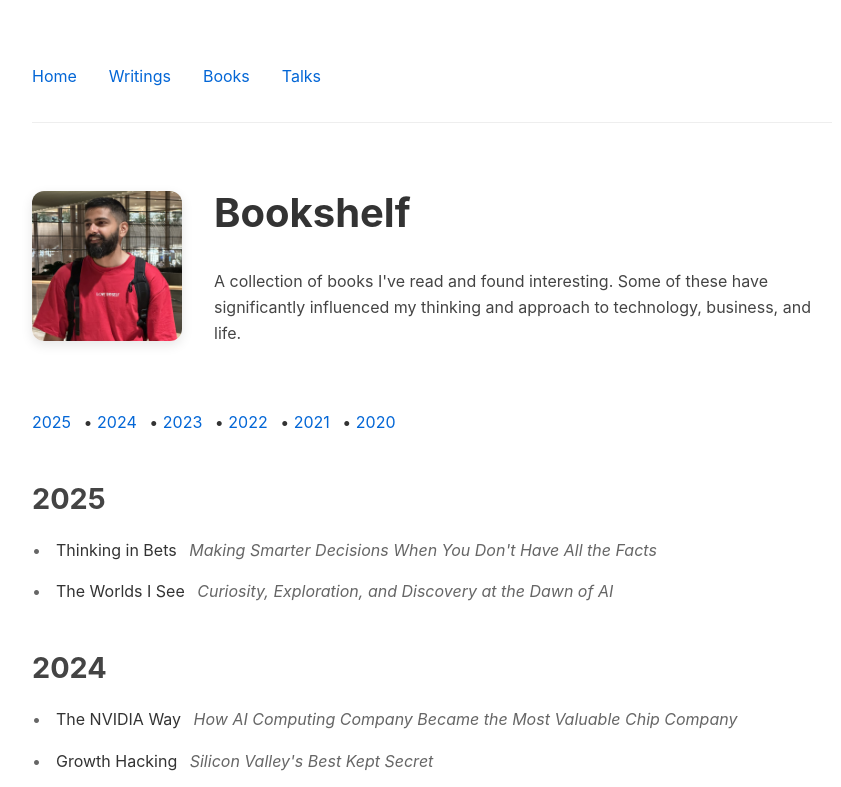
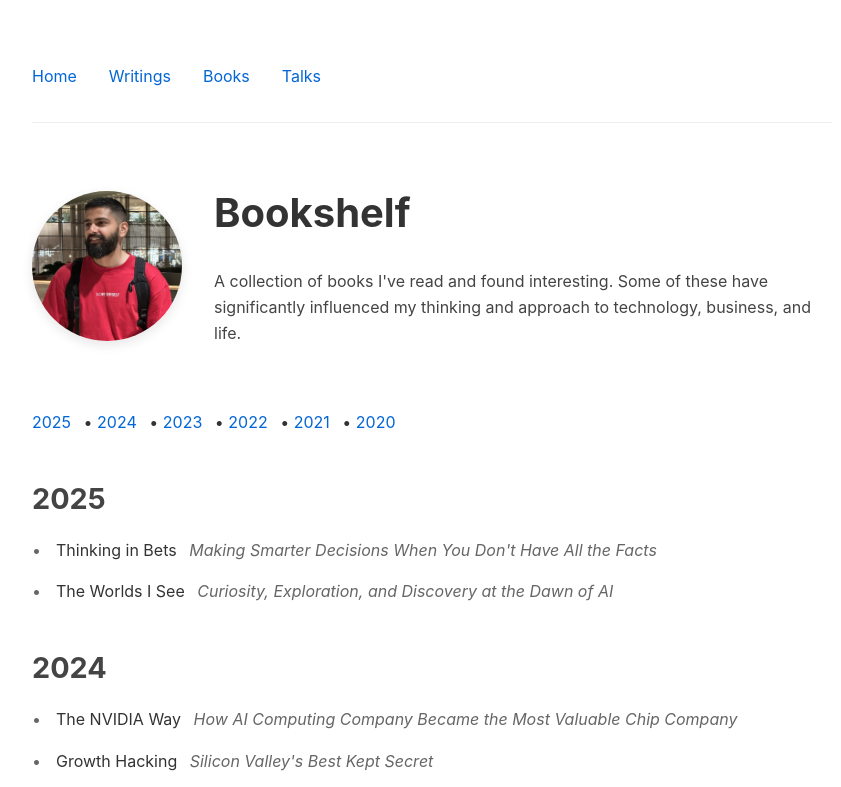
Before and after one commit to Crptocurious/personal-portfolio, a plain HTML site: page books.html in a window 1280 px wide. Shown: the top 787 px of the page, without its empty margins (208-1049 px from the left). Drawn offline with Linux system fonts and the light colour scheme.

Commit message:
Fixed profile image path to use relative path instead of absolute path

```diff
--- a/books.html
+++ b/books.html
@@ -24,7 +24,7 @@
         .profile-image {
             width: 150px;
             height: 150px;
-            border-radius: 12px;
+            border-radius: 50%;
             object-fit: cover;
             box-shadow: 0 4px 12px rgba(0,0,0,0.1);
         }
@@ -147,7 +147,7 @@
     </nav>
 
     <div class="header-container">
-        <img src="/profile.jpg" alt="Abhishek Anand" class="profile-image" loading="lazy">
+        <img src="profile.jpg" alt="Abhishek Anand" class="profile-image" loading="lazy">
         <div class="header-text">
             <h1>Bookshelf</h1>
             <div class="intro">
```
Also changed, not shown: index.html (+2 -2 lines), talks.html (+2 -2 lines), writings.html (+2 -2 lines).
